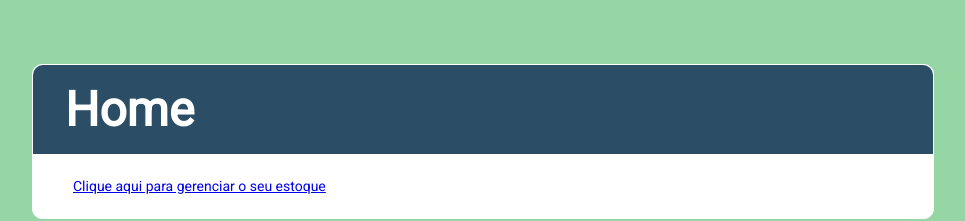
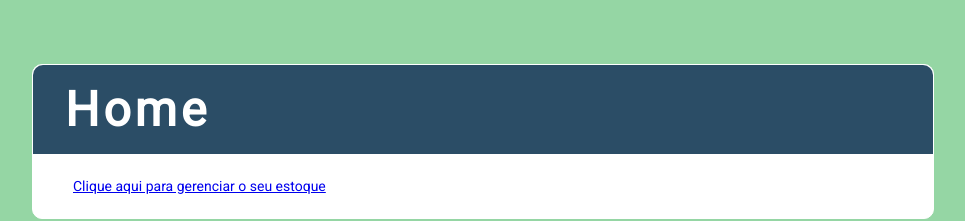
Before and after one commit to lucaspolizeli/stock-manager, a React (Create React App) app in the folder web/: page / in a window 1280 px wide. Shown: the top 221 px of the page, without its empty margins (157-1122 px from the left). Built offline with nearby package versions, Linux system fonts and the light colour scheme.

Commit message:
feat: remove margin from custom heading and increase letter space

```diff
--- a/web/src/components/HeadingContainer/style.js
+++ b/web/src/components/HeadingContainer/style.js
@@ -10,8 +10,9 @@ const defaultMargin = "8px";
 const defaultTextAlign = "left";
 
 const CustomHeading = styled.h1`
+  margin: 0px;
   color: #fff;
-  margin: 0px;
+  letter-spacing: 4px;
   min-width: ${(props) => props.minWidht || defaultMinWidth};
   max-width: ${(props) => props.maxWidht || defaultMaxWidth};
   padding: ${(props) => props.padding || defaultPadding};
```
